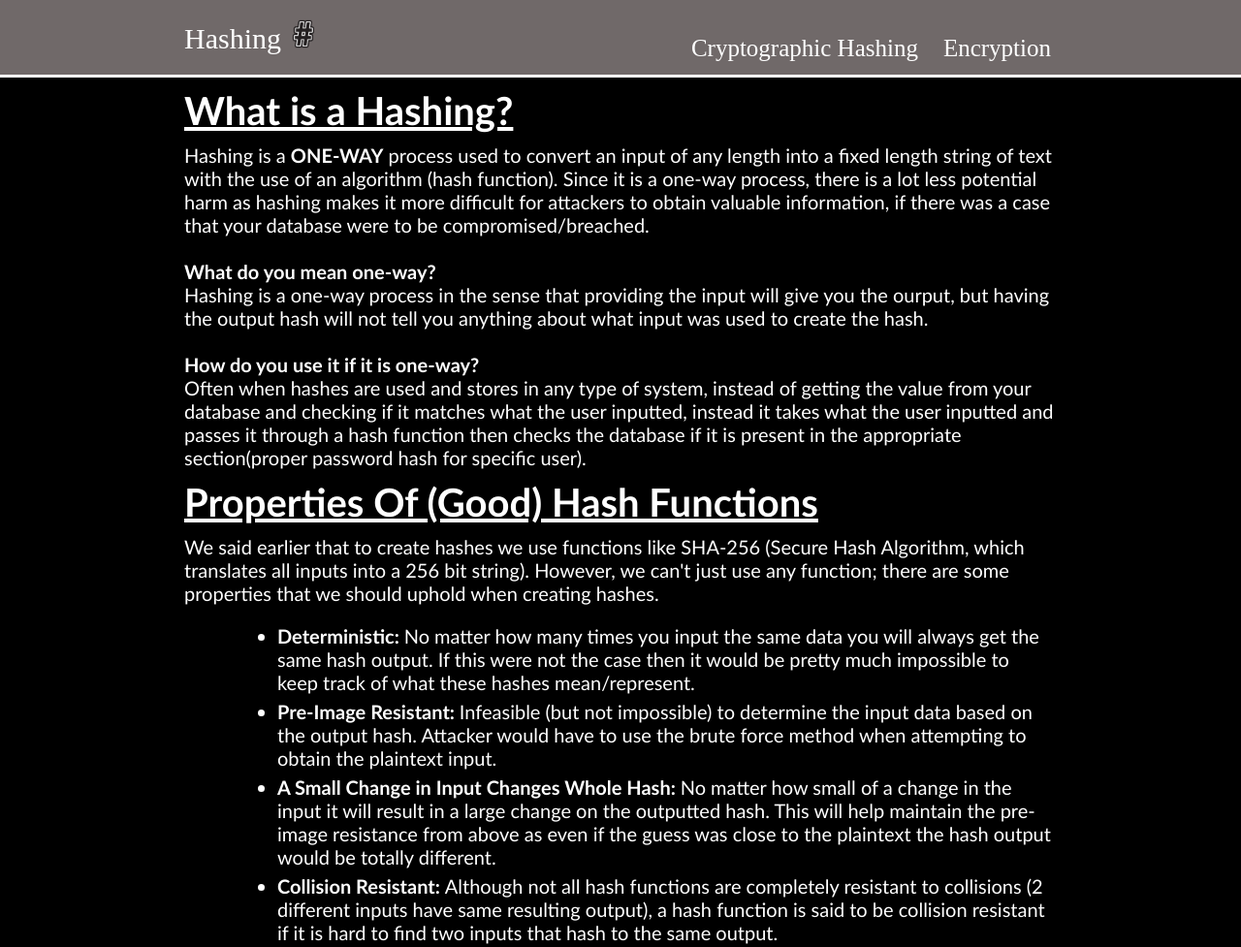
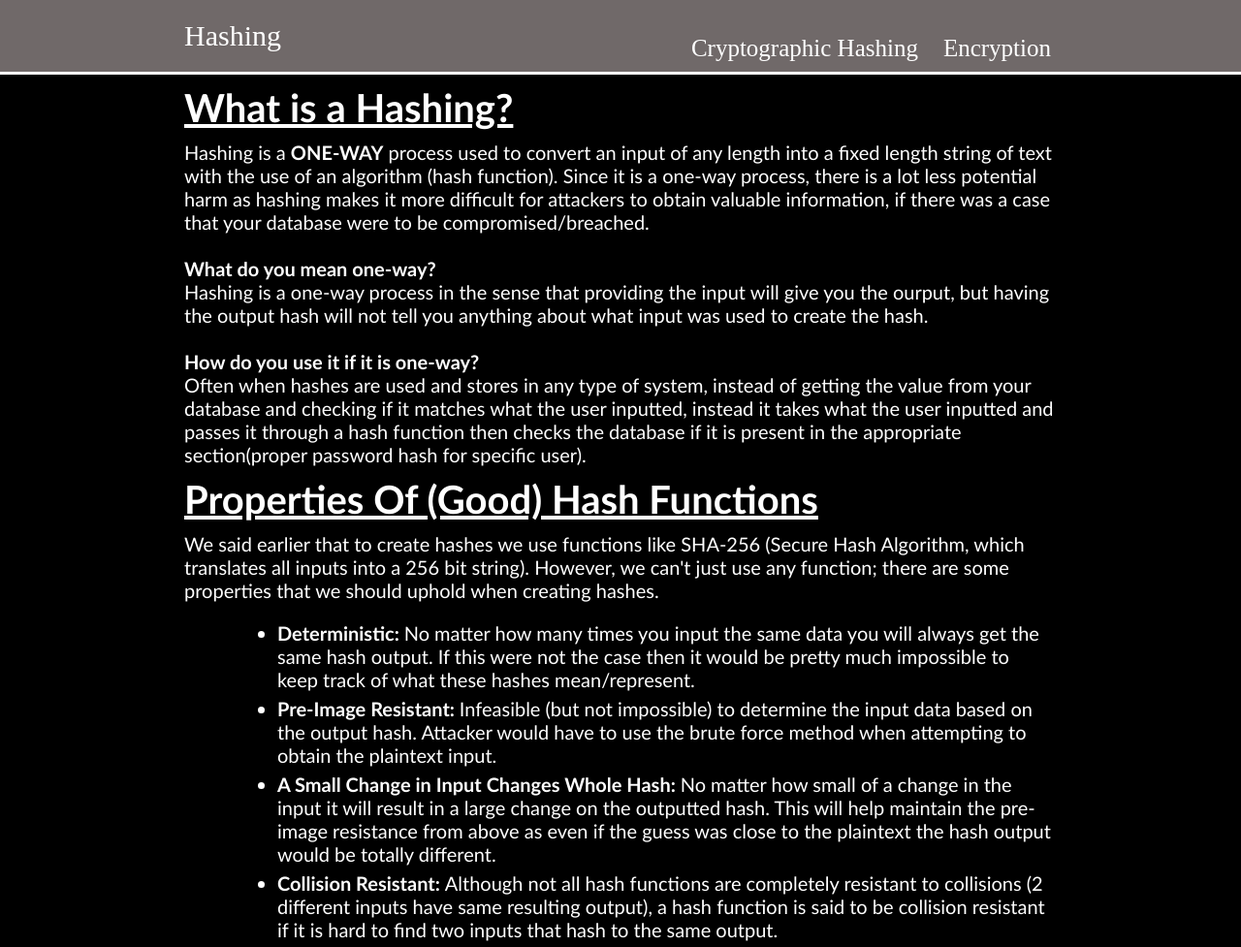
Before and after one commit to MikleM20/Encryption-VS-Hashing, a plain HTML site: page hash.html in a window 1280 px wide. Shown: the top 977 px of the page at 97% size. Drawn offline with Linux system fonts and the light colour scheme.

Commit message:
Removed a picture

```diff
--- a/hash.html
+++ b/hash.html
@@ -11,7 +11,6 @@
         <div class="header">
             <div class="container">
 				<span class = "title">Hashing
-					<img class = "titleImg" src = "./media/hash.png" alt = "hash" height="30">
 				</span>
 				<ul class = "nav">
 					<li><a href="hash.html">Cryptographic Hashing</a></li>
```
